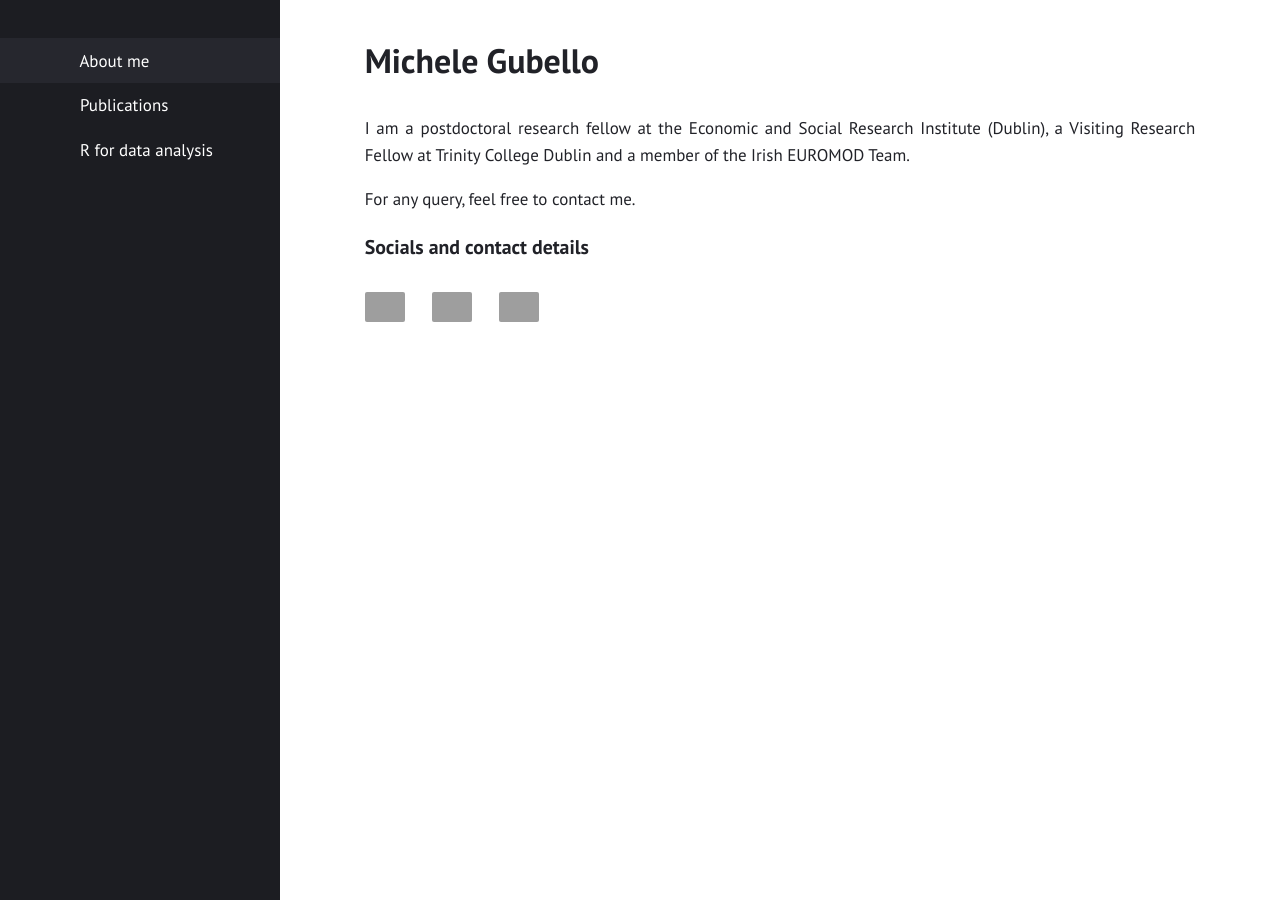
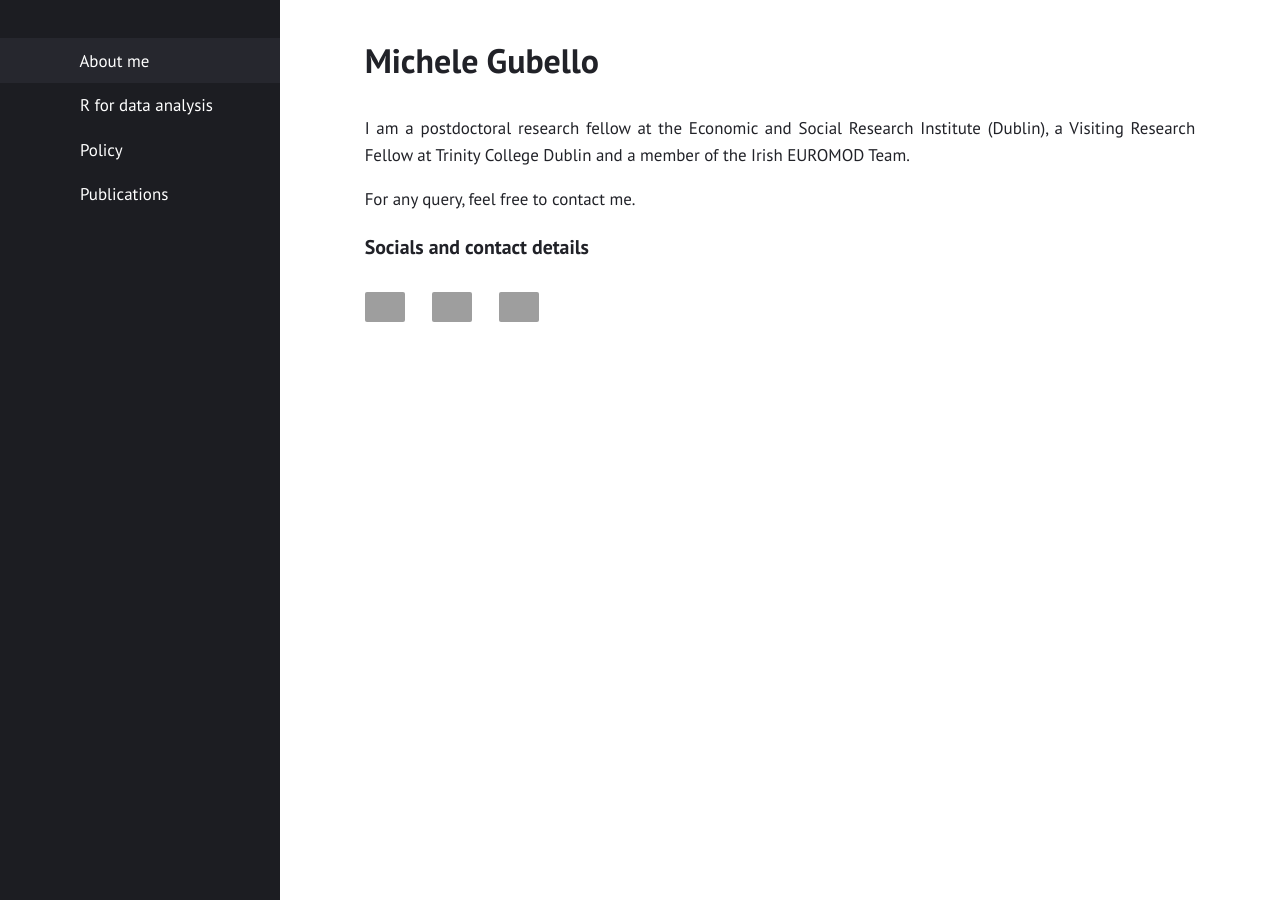
Before and after one commit to gubellom/gubellom.github.io, a Jekyll site: the page built from presentation.md, in a window 1280 px wide. Built offline with Jekyll 4.4.1, drawn with Linux system fonts in a browser that asks for light colours; grey boxes are pictures that could not be loaded.

Commit message:
Update _config.yml
Signed-off-by: Michele Gubello <62111923+gubellom@users.noreply.github.com>

```diff
--- a/_config.yml
+++ b/_config.yml
@@ -19,8 +19,9 @@ minimal: false             # use a dark header
 
 navigation:                # accepts {file, title, url, icon, sidebaricon}
   - {file: "presentation.md", title: "About me"} #, icon: assets/fontawesome/home.svg
+  - {url: "/michelegubello_Introduction/", title: "R for data analysis"} #, icon: folder-open
+  - {url: "policy.md", title: "Policy"} #, icon: folder-open
   - {file: "replication.md", title: "Publications"} # , icon: briefcase
-  - {url: "/michelegubello_Introduction/", title: "R for data analysis"} #, icon: folder-open
  # - {file: "cv.md", title: "CV", icon: envelope }
 
     #- {title: "Replication code", icon: github, url: "https://github.com/gubellom"}
```
